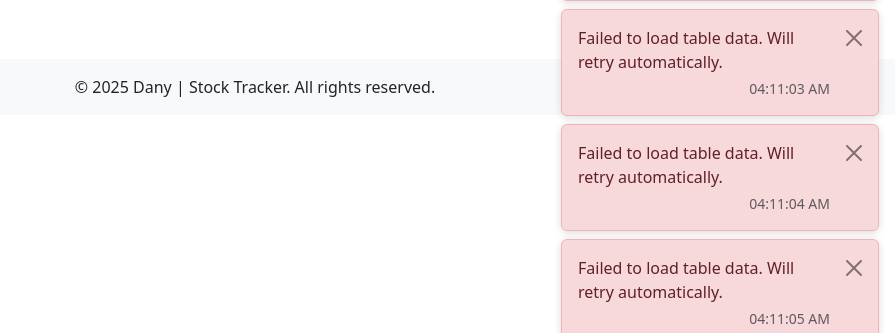
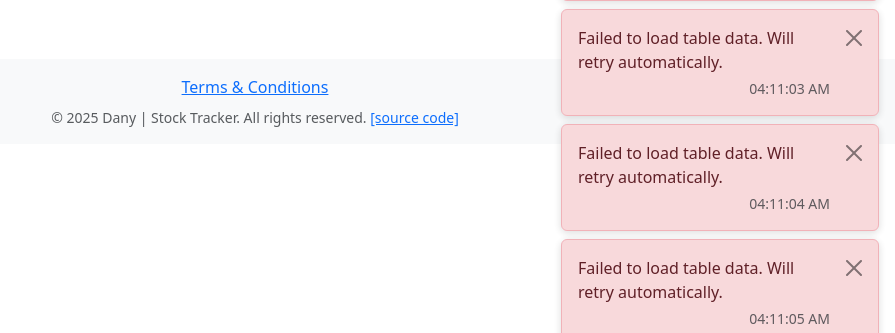
Before and after one commit to DanyilT/stock-and-crypto-tracker-web-app, a Flask app: page /stocks in a window 1280 px wide. Shown: the part 467-800 px from the top of the page, without its empty margins (385-1280 px from the left). Run offline with Flask 3, Linux system fonts and the light colour scheme; some libraries are stand-ins or nearby versions.

Commit message:
Add Terms & Conditions page with meme
Introduced a new /terms route and terms.html template displaying a meme to convey the open-source nature of the project. Updated the footer in base.html to include a link to the Terms & Conditions page and a link to the source code.

```diff
--- a/api/routes/pages.py
+++ b/api/routes/pages.py
@@ -45,3 +45,11 @@
     def crypto_detail(crypto_id):
         """Crypto detail page"""
         return render_template('crypto_detail.html', crypto_id=crypto_id.lower())
+
+    @app.route('/terms')
+    def terms():
+        """Terms and Conditions page"""
+        # Use the 'doge' template for an open-source feel
+        # Format: https://api.memegen.link/images/<template>/<top>/<bottom>.png
+        meme_url = "https://api.memegen.link/images/doge/very_open_source/i_don't_care_how_you_use_it.png"
+        return render_template('terms.html', meme_url=meme_url)
--- a/templates/base.html
+++ b/templates/base.html
@@ -49,8 +49,9 @@
     </main>
 
     <footer class="bg-light py-3 mt-5">
-        <div class="container text-center">
-            <p class="mb-0">&copy; 2025 Dany | Stock Tracker. All rights reserved.</p>
+        <div class="container text-center d-flex flex-column gap-2">
+            <a href="/terms">Terms & Conditions</a>
+            <p class="mb-0 text-muted small">&copy; 2025 Dany | Stock Tracker. All rights reserved. <a href="https://github.com/DanyilT/stock-and-crypto-tracker-web-app" target="_blank" rel="noopener noreferrer">[source code]</a></p>
             <!-- Removed this functionality: -->
             <!-- Cookie settings button will be automatically added here -->
         </div>
```
Also changed, not shown: templates/terms.html (added, +22 -0 lines).
